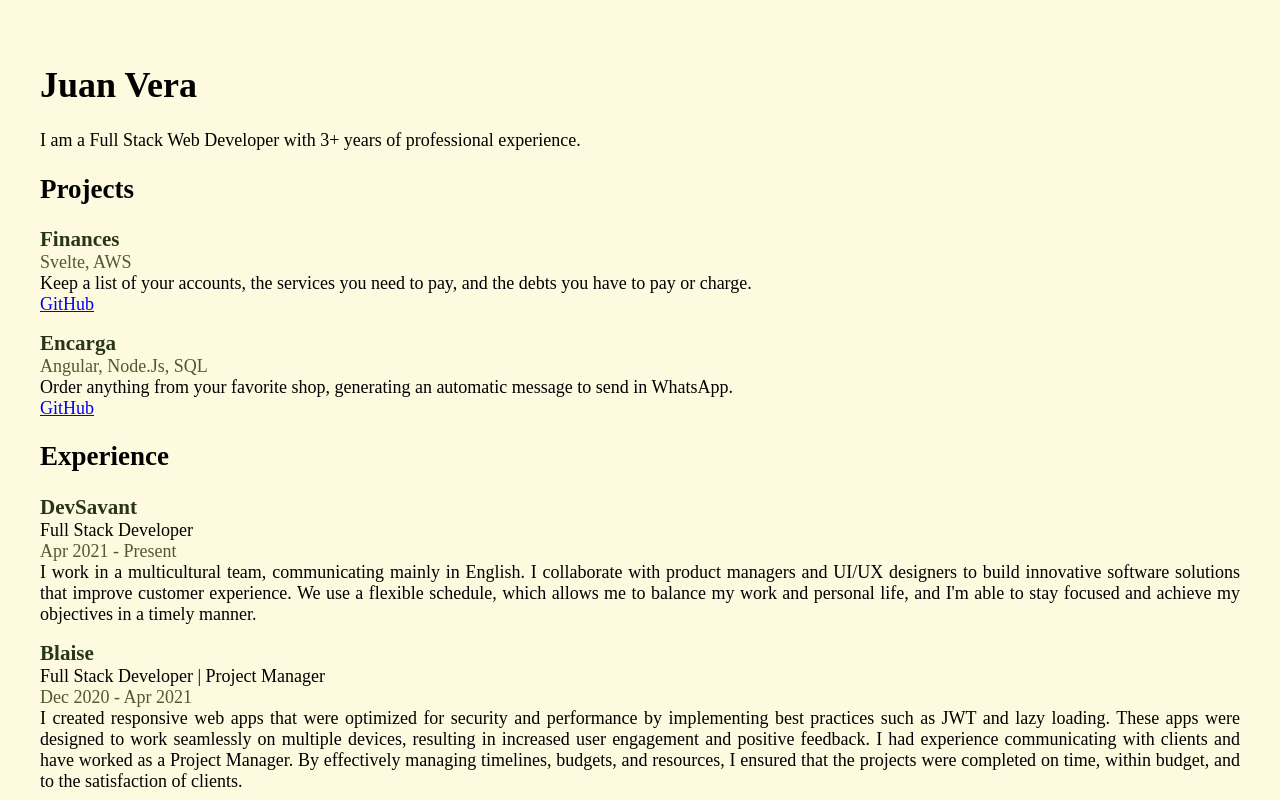
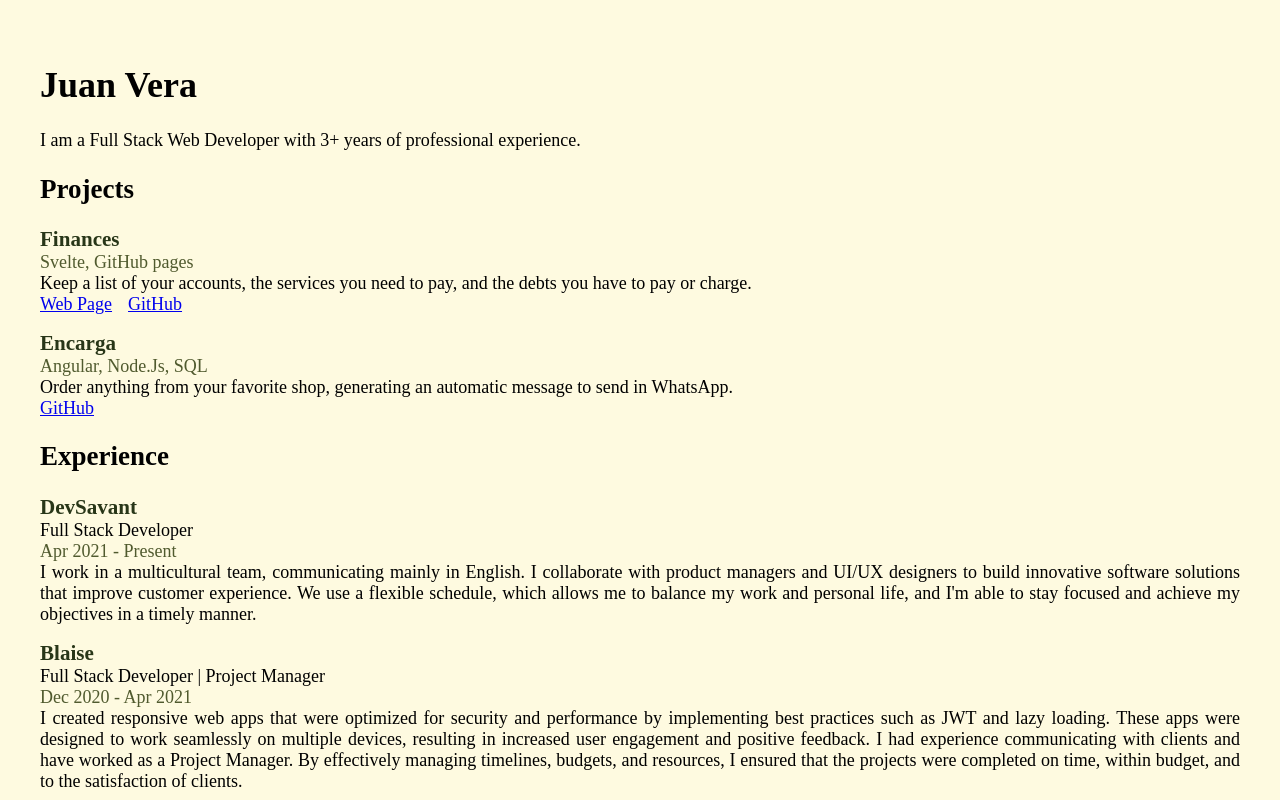
Before and after one commit to juanfrvera/juanfrvera.github.io, a SvelteKit app: page / in a window 1280 px wide. Shown: the top 800 px of the page. Built offline with nearby package versions, Linux system fonts and the light colour scheme.

Commit message:
feat: added finances url

```diff
--- a/package.json
+++ b/package.json
@@ -4,6 +4,7 @@
 	"private": true,
 	"scripts": {
 		"dev": "vite dev",
+		"start": "vite dev",
 		"build": "vite build",
 		"preview": "vite preview",
 		"check": "svelte-kit sync && svelte-check --tsconfig ./tsconfig.json",
--- a/src/components/project.svelte
+++ b/src/components/project.svelte
@@ -1,4 +1,5 @@
 <script lang="ts">
+	export let url: string | undefined = undefined;
 	export let githubUrl: string | undefined = undefined;
 </script>
 
@@ -13,6 +14,7 @@
 		<slot />
 	</div>
 	<div id="links">
+		{#if url}<a href={url} target="_blank">Web Page</a>{/if}
 		{#if githubUrl}
 			<a href={githubUrl} target="_blank">GitHub</a>
 		{/if}
@@ -31,4 +33,8 @@
 		text-align: justify;
 		text-justify: inter-word;
 	}
+	#links {
+		display: flex;
+		column-gap: 16px;
+	}
 </style>
--- a/src/routes/+page.svelte
+++ b/src/routes/+page.svelte
@@ -1,6 +1,6 @@
 <script>
 	import Education from '../components/education.svelte';
-import Experience from '../components/experience.svelte';
+	import Experience from '../components/experience.svelte';
 	import Project from '../components/project.svelte';
 </script>
 
@@ -14,9 +14,9 @@ import Experience from '../components/experience.svelte';
 
 	<h2>Projects</h2>
 	<div class="section">
-		<Project githubUrl="https://github.com/juanfrvera/finances">
+		<Project githubUrl="https://github.com/juanfrvera/finances" url="https://juanvera.dev/finances">
 			<span slot="name">Finances</span>
-			<span slot="techs">Svelte, AWS</span>
+			<span slot="techs">Svelte, GitHub pages</span>
 			<div>
 				Keep a list of your accounts, the services you need to pay, and the debts you have to pay or
 				charge.
```
